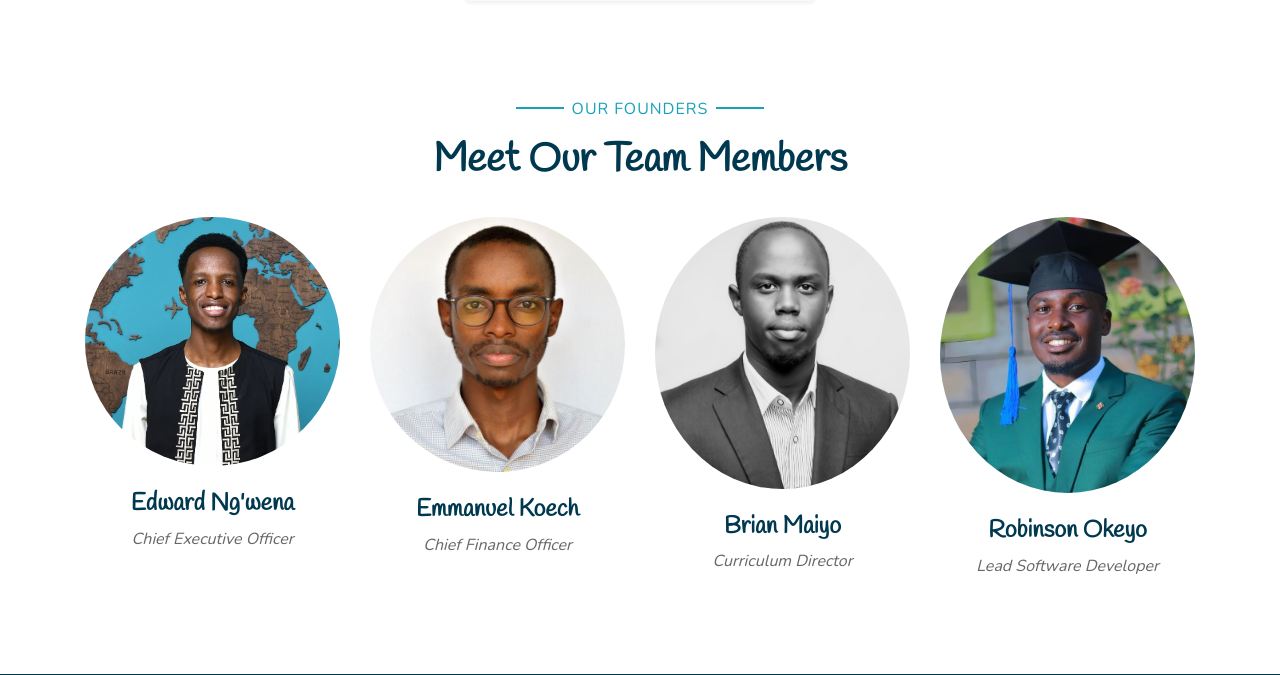
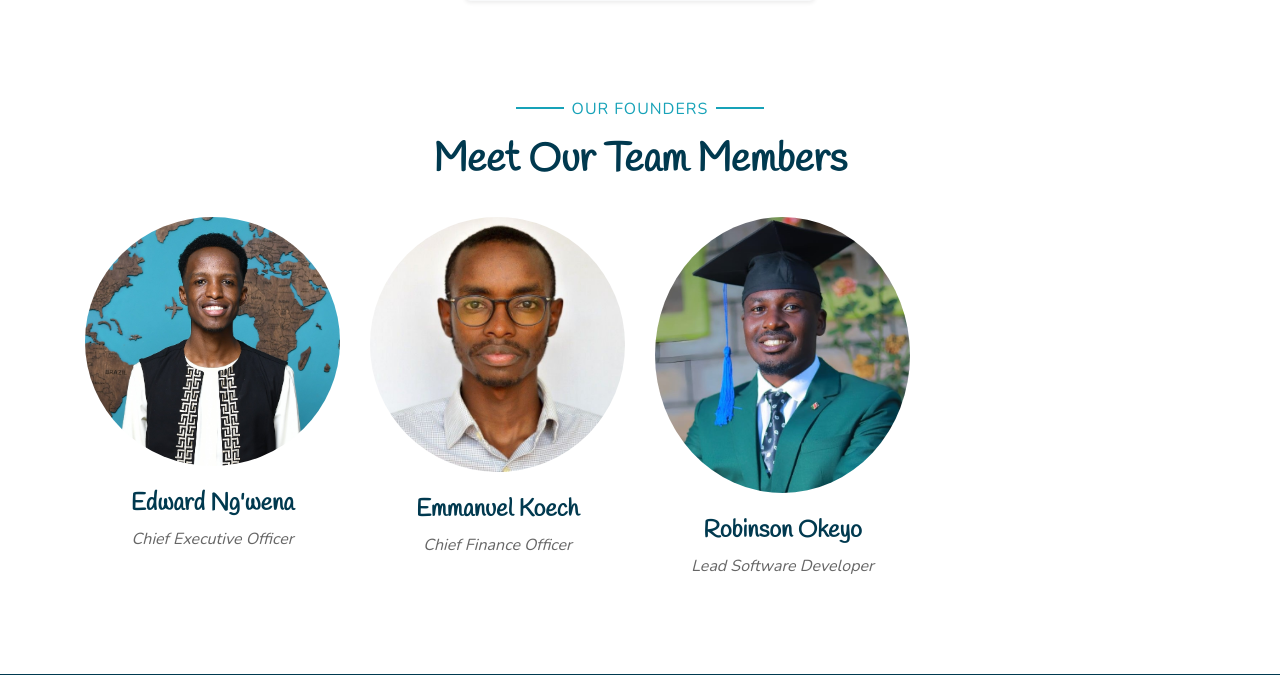
Before and after one commit to sos-robin/Mafunzo, a Django app: page / in a window 1280 px wide. Shown: the part 3129-3804 px from the top of the page. Run offline with Django 5.2, Linux system fonts and the light colour scheme; some libraries are stand-ins or nearby versions.

Commit message:
Update index.html

```diff
--- a/Funza/templates/Funza/index.html
+++ b/Funza/templates/Funza/index.html
@@ -393,38 +393,7 @@ Funza - Home
             <h4>Emmanuel Koech </h4>
             <i>Chief Finance Officer</i>
           </div>
-          <div class="col-md-6 col-lg-3 text-center team mb-5">
-            <div
-              class="position-relative overflow-hidden mb-4"
-              style="border-radius: 100%"
-            >
-              <img class="img-fluid w-100" src="img/maiyo.jpeg" alt="" />
-              <div
-                class="team-social d-flex align-items-center justify-content-center w-100 h-100 position-absolute"
-              >
-                <a
-                  class="btn btn-outline-light text-center mr-2 px-0"
-                  style="width: 38px; height: 38px"
-                  href="#"
-                  ><i class="fab fa-twitter"></i
-                ></a>
-                <a
-                  class="btn btn-outline-light text-center mr-2 px-0"
-                  style="width: 38px; height: 38px"
-                  href="#"
-                  ><i class="fab fa-facebook-f"></i
-                ></a>
-                <a
-                  class="btn btn-outline-light text-center px-0"
-                  style="width: 38px; height: 38px"
-                  href="#"
-                  ><i class="fab fa-linkedin-in"></i
-                ></a>
-              </div>
-            </div>
-            <h4>Brian Maiyo</h4>
-            <i>Curriculum Director</i>
-          </div>
+
           <div class="col-md-6 col-lg-3 text-center team mb-5">
             <div
               class="position-relative overflow-hidden mb-4"
```
